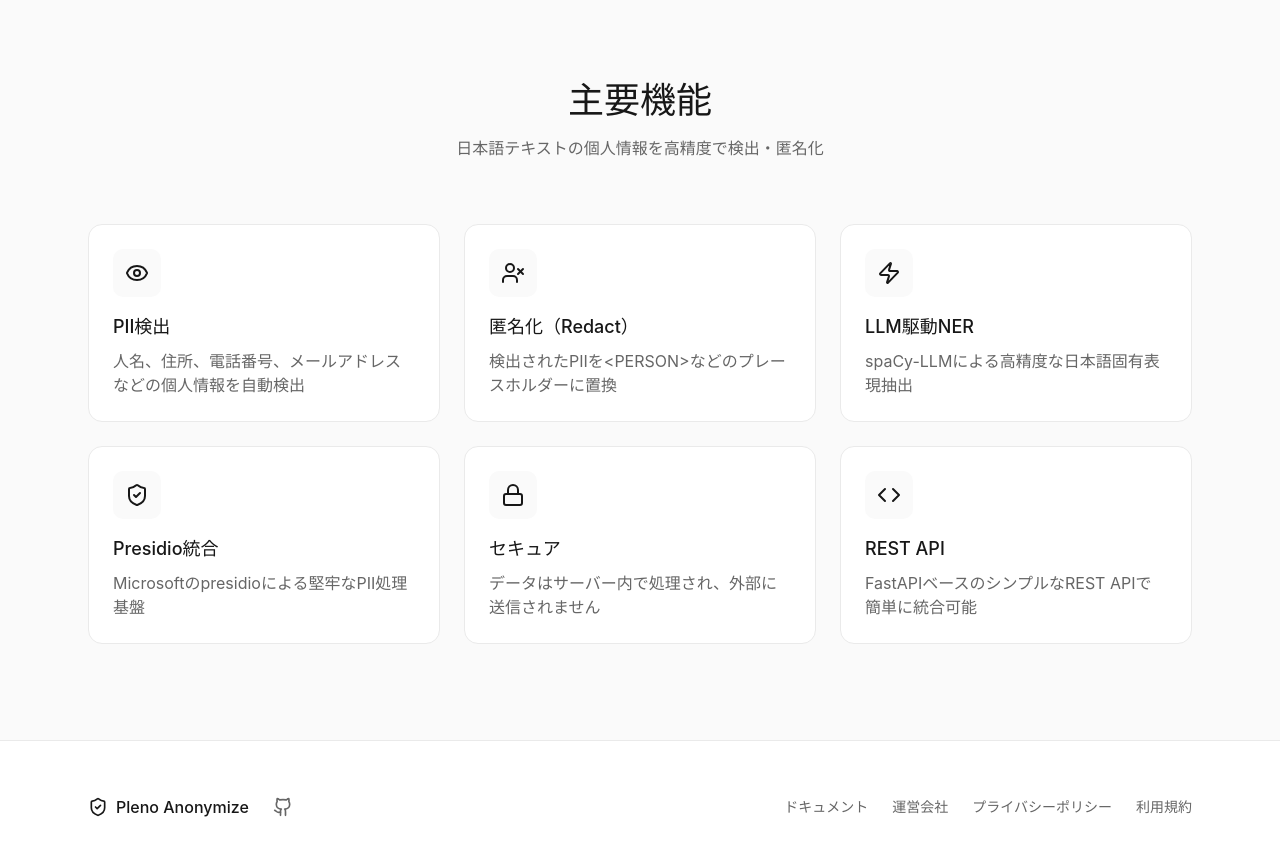
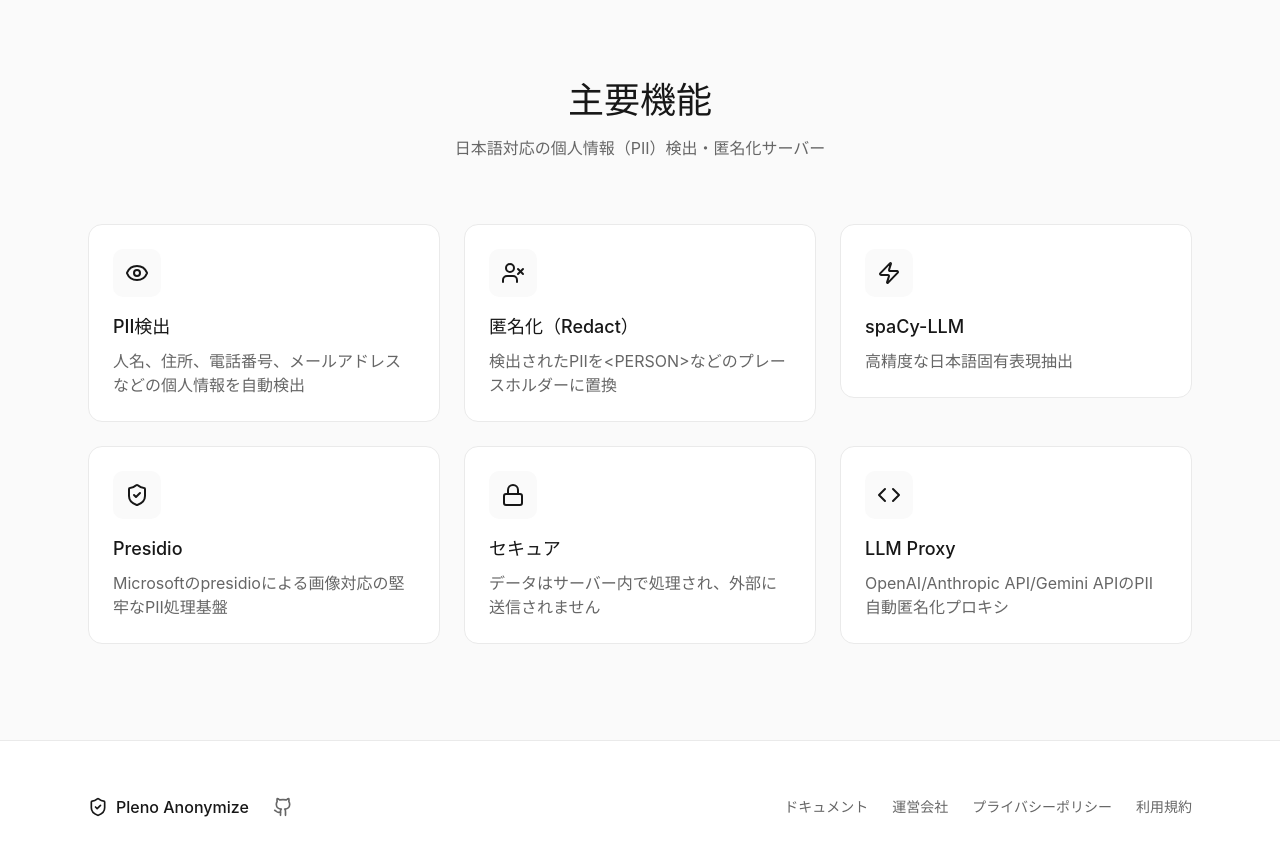
Before and after one commit to HikaruEgashira/pleno-anonymize, a React (Vite) app in the folder website/: page / in a window 1280 px wide. Shown: the part 1060-1915 px from the top of the page. Built offline with nearby package versions, Linux system fonts and the light colour scheme; no server answers; the HTML template or start-up script is replaced by a standard one.

Commit message:
update docs

```diff
--- a/website/src/pages/HomePage.tsx
+++ b/website/src/pages/HomePage.tsx
@@ -180,7 +180,7 @@
           </div>
           <pre className="text-left text-sm md:text-base overflow-x-auto">
             <code className="text-[#e5e5e5]">
-{`# PII検出
+              {`# PII検出
 curl -X POST https://anonymize.plenoai.com/api/analyze \\
   -H "Content-Type: application/json" \\
   -d '{"text": "山田太郎さんの電話番号は090-1234-5678です。"}'
@@ -212,7 +212,7 @@
           主要機能
         </h2>
         <p className="mx-auto max-w-2xl text-[#666] dark:text-[#8f8f8f]">
-          日本語テキストの個人情報を高精度で検出・匿名化
+          日本語対応の個人情報（PII）検出・匿名化サーバー
         </p>
       </motion.div>
 
@@ -249,8 +249,8 @@
         >
           <FeatureCard
             icon={Zap}
-            title="LLM駆動NER"
-            description="spaCy-LLMによる高精度な日本語固有表現抽出"
+            title="spaCy-LLM"
+            description="高精度な日本語固有表現抽出"
           />
         </motion.div>
         <motion.div
@@ -261,8 +261,8 @@
         >
           <FeatureCard
             icon={ShieldCheck}
-            title="Presidio統合"
-            description="Microsoftのpresidioによる堅牢なPII処理基盤"
+            title="Presidio"
+            description="Microsoftのpresidioによる画像対応の堅牢なPII処理基盤"
           />
         </motion.div>
         <motion.div
@@ -285,8 +285,8 @@
         >
           <FeatureCard
             icon={Code}
-            title="REST API"
-            description="FastAPIベースのシンプルなREST APIで簡単に統合可能"
+            title="LLM Proxy"
+            description="OpenAI/Anthropic API/Gemini APIのPII自動匿名化プロキシ"
           />
         </motion.div>
       </div>
```
Also changed, not shown: 1 other file (tests, documents, lock files or other folders).
